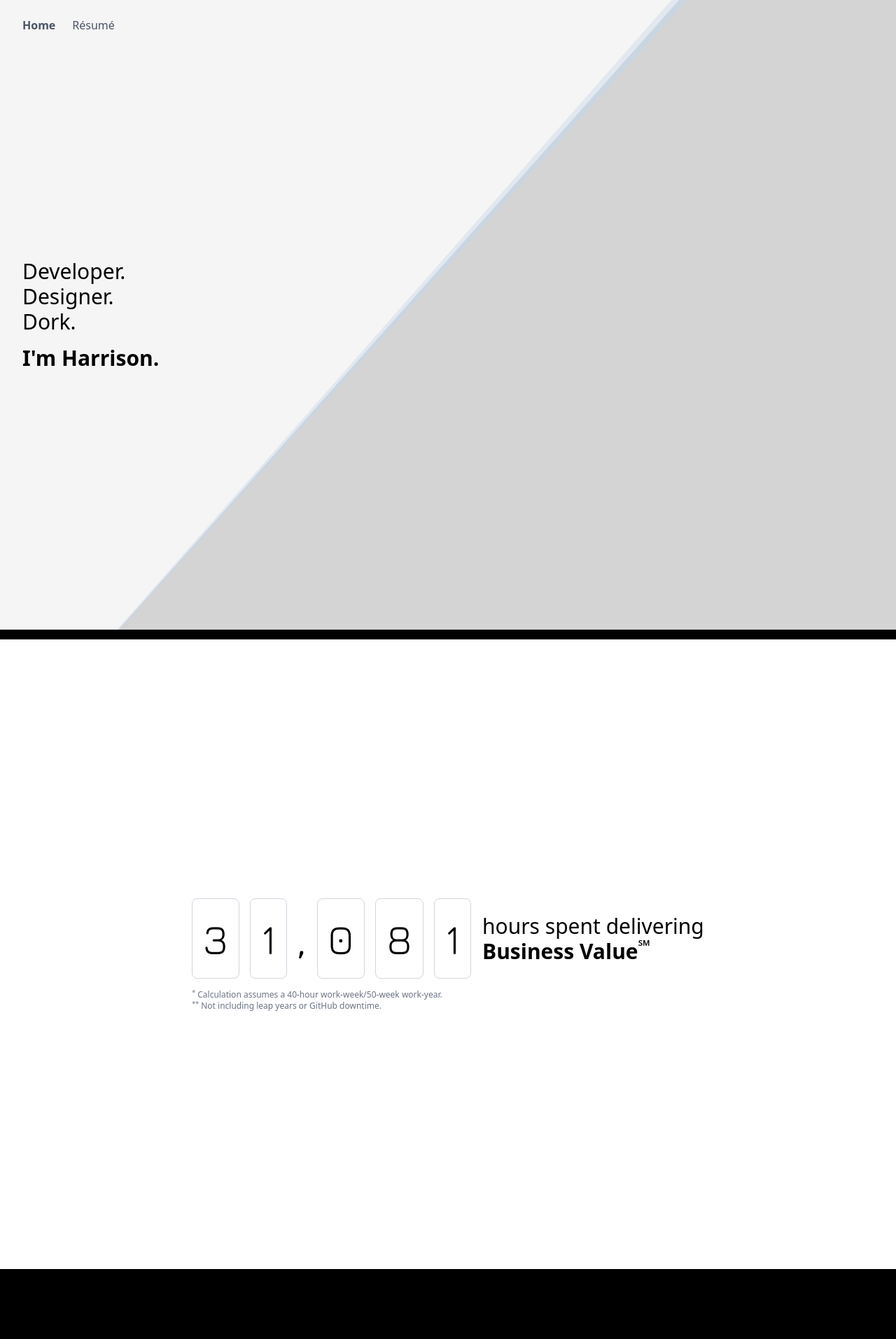
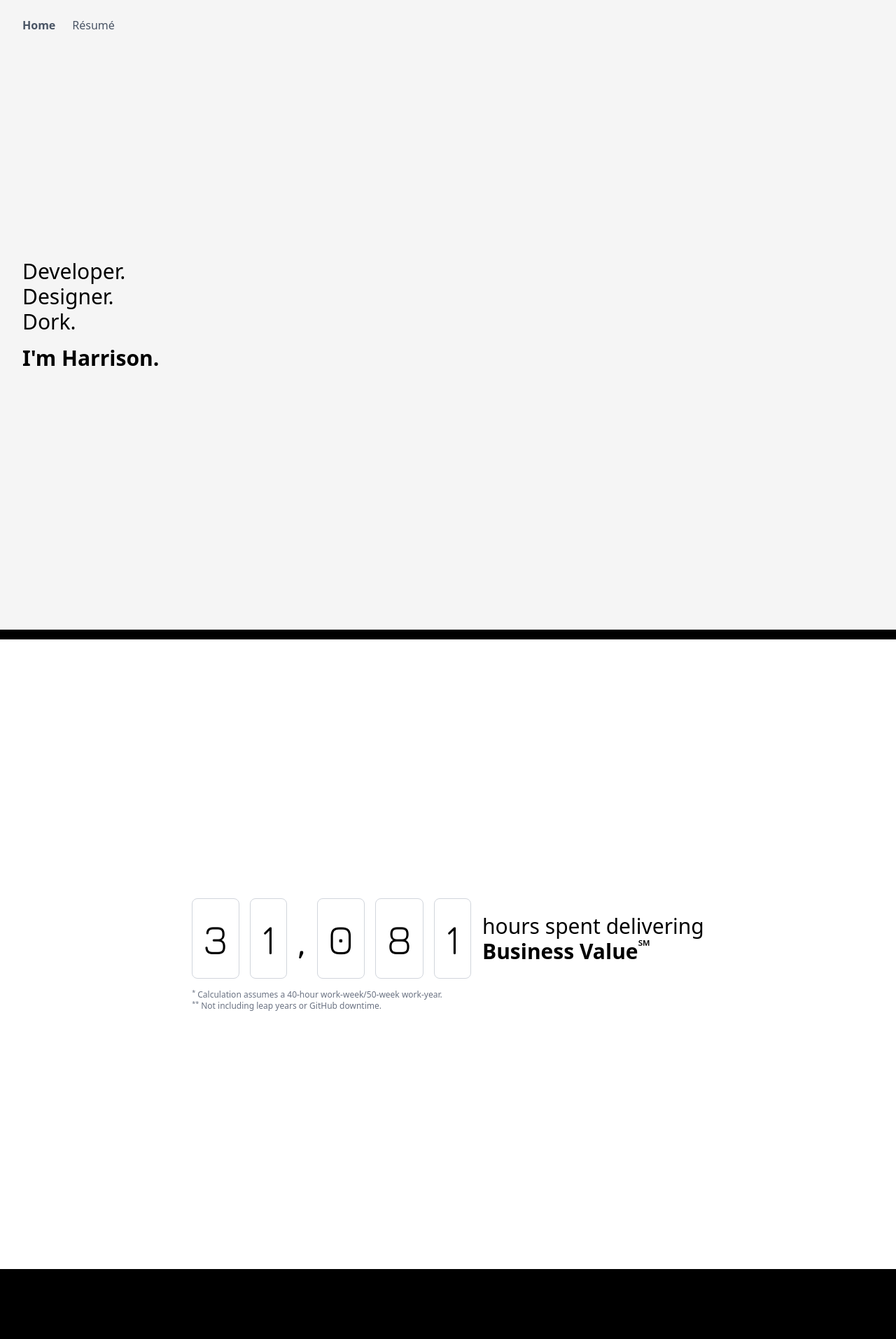
Before and after one commit to harrisonokins/harrisonokins.github.io, a Jekyll site: the page built from index.markdown, in a window 1280 px wide. Shown: the top 1914 px of the page at 70% size. Built offline with Jekyll 4.4.1, drawn with Linux system fonts in a browser that asks for light colours.

Commit message:
Reformat the hero to use a background image
Because I need transparency I want to keep the image constrained (but
flush) to the viewport, using a hero background image is easier and
doesn't require extra-large `.png` files.

```diff
--- a/_includes/hero.html
+++ b/_includes/hero.html
@@ -1,18 +1,6 @@
-<section class="border-b-14 border-black bg-neutral-100 relative">
-  <svg class="absolute left-auto right-0 z-1 w-full h-full" viewBox="0 0 100 100" preserveAspectRatio="xMidYMid slice" xmlns="http://www.w3.org/2000/svg" aria-hidden="true" focusable="false">
-    <polygon points="88,0 100,0 100,100 0,100" class="fill-slate-200"/>
-    <polygon points="89,0 100,0 100,100 0,100" class="fill-slate-300"/>
-    <polygon points="90,0 100,0 100,100 0,100" class="fill-neutral-300"/>
-  </svg>
-
-  {% if page.hero.image %}
-    <div class="absolute left-auto right-0 z-2 w-1/2 h-full">
-      <img src="{{ page.hero.image | relative_url }}" alt="{{ page.hero.image_alt | default: '' }}" class="absolute bottom-0 right-0">
-    </div>
-  {% endif %}
-
+<section class="border-b-14 border-black bg-neutral-100 bg-bottom-right bg-contain bg-no-repeat {{ page.hero.image_class }}">
   <div class="container mx-auto relative z-2">
-    <div class="w-1/2 px-8">
+    <div class="px-8">
       <div class="flex flex-col h-screen justify-center text-3xl">
         <ul>
           {% assign headline_classes = 'font-thin|font-light|font-medium' | split: '|' %}
--- a/index.markdown
+++ b/index.markdown
@@ -9,6 +9,7 @@ hero:
     - Designer.
     - Dork.
     - I'm Harrison.
+  image_class: bg-[url(/assets/heroes/)]
 ---
 
 {% include hero.html %}
--- a/resume.markdown
+++ b/resume.markdown
@@ -8,6 +8,7 @@ hero:
     - Whimsy.
     - Work.
     - I'm busy.
+  image_class: bg-[url(/assets/heroes/)]
 ---
 
 {% include hero.html %}
```
